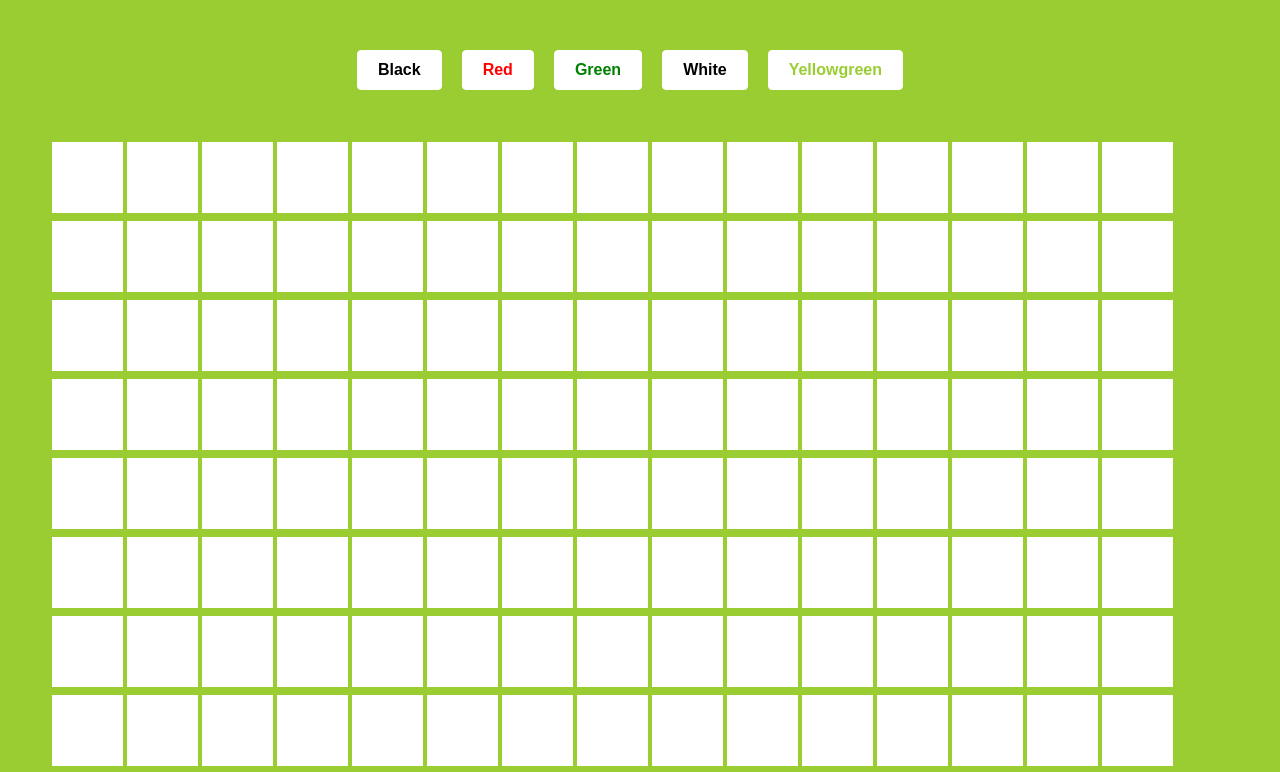
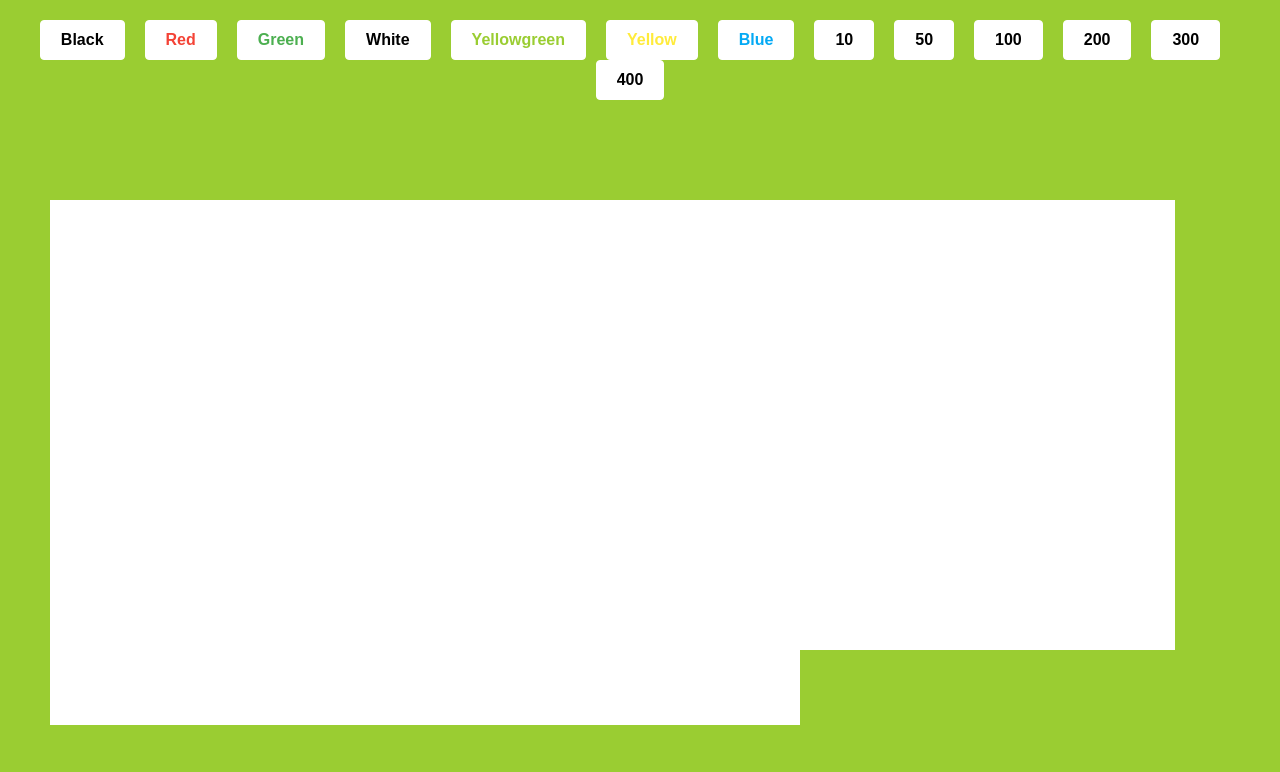
Before and after one commit to riabets/bricks, a Vue app: page / in a window 1280 px wide. Shown: the top 772 px of the page. Built offline with nearby package versions, Linux system fonts and the light colour scheme.

Commit message:
Add grid

```diff
--- a/src/App.vue
+++ b/src/App.vue
@@ -22,5 +22,6 @@ export default {
 
     body {
         margin: 0;
+        background-color: yellowgreen;
     }
 </style>
--- a/src/components/Field.vue
+++ b/src/components/Field.vue
@@ -4,20 +4,30 @@
             <div
                 class="colours"
                 v-for="(item, index) in colours"
-                v-bind:key="index"
-                v-bind:style="{ color: item.color === 'white' ? 'black' : item.color }"
-                v-on:click="chooseColour(item.color)"
+                v-bind:key="`colors-setting-${index}`"
+                v-bind:style="{ color: item.color === 'white' ? 'black' : item.hex }"
+                v-on:click="chooseColour(item.hex)"
             >
                 {{item.color}}
             </div>
+            <div
+                class="grids"
+                v-for="(item, index) in grids"
+                v-bind:key="`grids-setting-${index}`"
+                v-on:click="chooseGrid(item.number)"
+            >
+                {{item.number}}
+            </div>
         </header>
+        <div class="bricks">
             <div
                 class="brick"
                 v-for="(item, index) in bricks"
-            v-bind:key="index"
+                v-bind:key="`bricks-${index}`"
                 v-bind:style="{ backgroundColor: item.color }"
                 v-on:click="hoverItems(index)"
             ></div>
+        </div>
     </main>
 </template>
 
@@ -27,37 +37,80 @@ export default {
     data() {
         return {
             bricks: [],
-            activeColor: 'yellowgreen',
+            activeColor: '#03a9f4',
             colours: [
                 {
                     id: 1,
                     color: 'black',
+                    hex: '#000000',
                 },
                 {
                     id: 2,
                     color: 'red',
+                    hex: '#f44336',
                 },
                 {
                     id: 3,
                     color: 'green',
+                    hex: '#4caf50',
                 },
                 {
                     id: 4,
                     color: 'white',
+                    hex: '#ffffff',
                 },
                 {
                     id: 5,
                     color: 'yellowgreen',
+                    hex: '#9acd32',
+                },
+                {
+                    id: 6,
+                    color: 'yellow',
+                    hex: '#ffeb3b',
+                },
+                {
+                    id: 7,
+                    color: 'blue',
+                    hex: '#03a9f4',
                 }
+            ],
+            activeGrid: 100,
+            grids: [
+                {
+                    id: 1,
+                    number: 10,
+                },
+                {
+                    id: 2,
+                    number: 50,
+                },
+                {
+                    id: 3,
+                    number: 100,
+                },
+                {
+                    id: 4,
+                    number: 200,
+                },
+                {
+                    id: 5,
+                    number: 300,
+                },
+                {
+                    id: 6,
+                    number: 400,
+                },
             ]
         }
     },
     created() {
-        this.generateBricks();
+        this.generateBricks(this.activeGrid);
     },
     methods: {
-        generateBricks() {
-            for (let i = 0; i < 200; i++) {
+        generateBricks(number) {
+            this.bricks = [];
+            for (let i = 0; i < number; i++) {
                 let item = {
                     id: i,
                     color: 'white',
@@ -70,26 +123,38 @@ export default {
         },
         chooseColour(color) {
             this.activeColor = color;
+        },
+        chooseGrid(number) {
+            this.activeGrid = number;
+            this.generateBricks(number);
         }
     }
 }
 </script>
 <style lang="scss">
-    main {
-        min-height: 100vh;
+    .bricks {
         width: 100%;
         background-color: yellowgreen;
         padding: 50px;
-        display: block;
+        display: flex;
+        flex-wrap: wrap;
 
         .brick {
             width: 75px;
             height: 75px;
-            border: 2px solid yellowgreen;
-            display: inline-block;
+            display: inline-flex;
 
             &:hover {
                 cursor: url('../assets/brush.png'), auto;
+                &:before {
+                    content: '';
+                    display: inline-block;
+                    width: 75px;
+                    height: 75px;
+                    border: 1px solid #eee;
+                    box-sizing: border-box;
+                }
+            }
         }
     }
 
@@ -98,6 +163,7 @@ export default {
         flex-wrap: wrap;
         justify-content: center;
         margin-bottom: 50px;
+        padding-top: 20px;
 
         .colours {
             background-color: white;
@@ -113,6 +179,15 @@ export default {
                 cursor: pointer;
             }
         }
+
+        .grids {
+            background-color: white;
+            padding: 10px 20px;
+            border: 1px solid white;
+            border-radius: 4px;
+            margin-right: 20px;
+            font-weight: bold;
+            font-family: Arial, sans-serif;
         }
     }
 </style>
```
Lines whose indentation alone changed are shown as unchanged.
